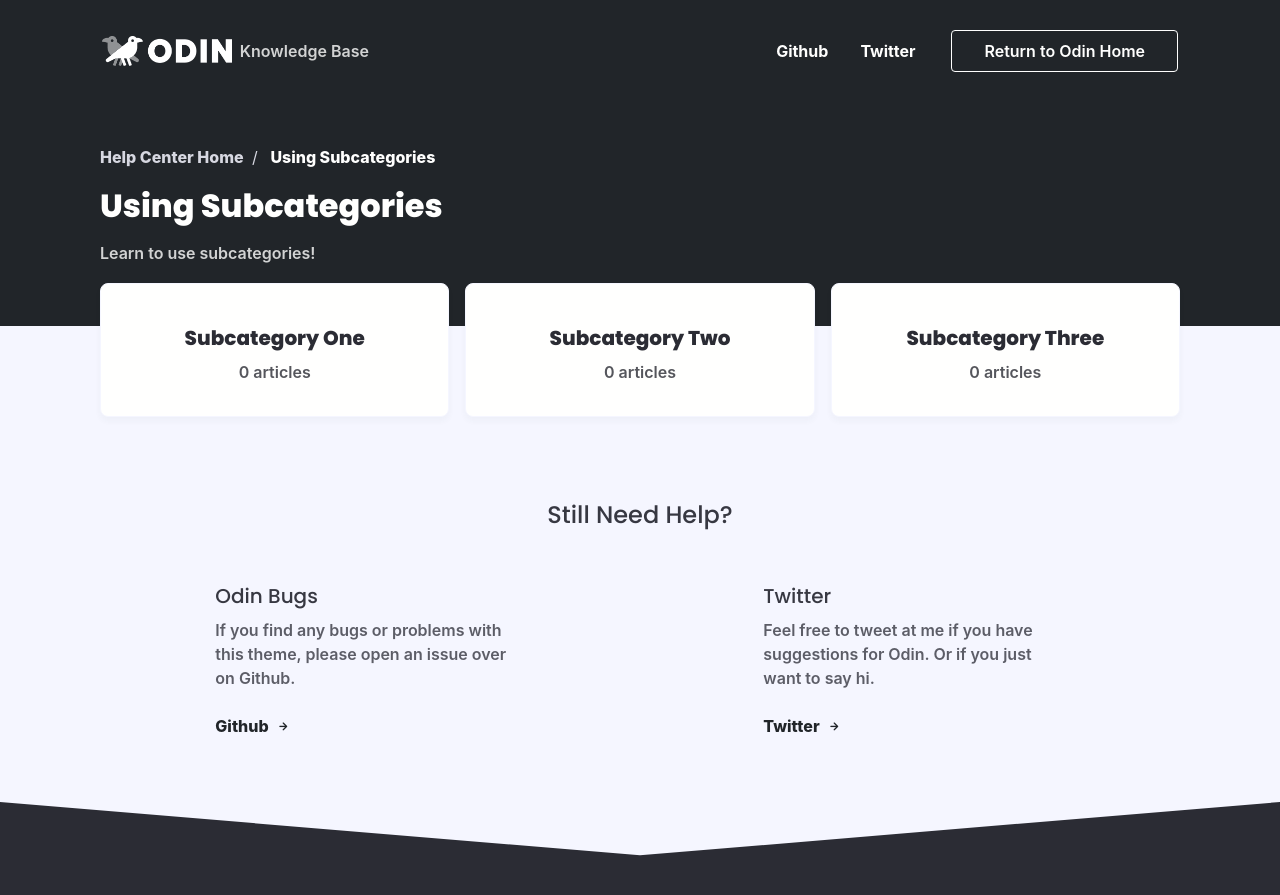
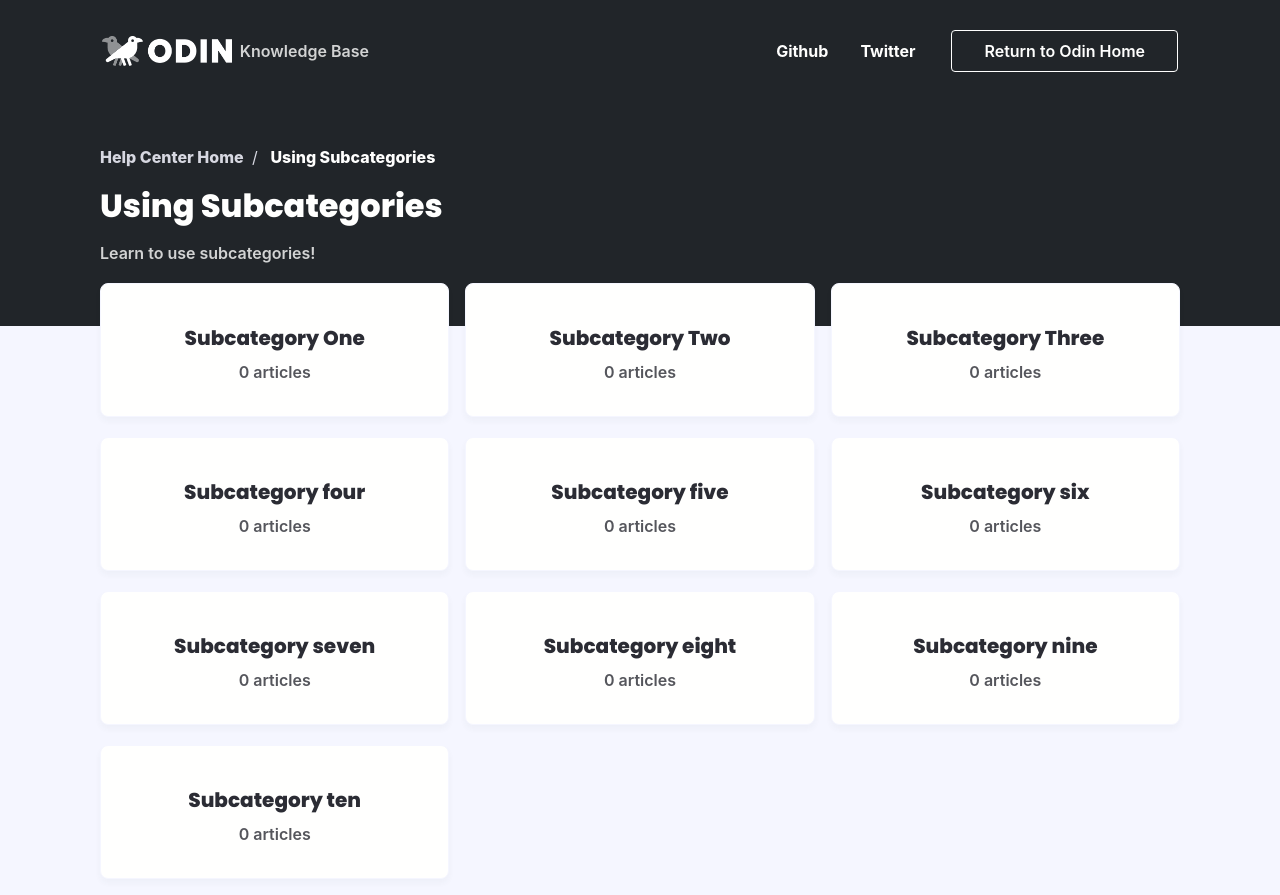
Before and after one commit to nguyenquy0710/nguyenquy0710.github.io, a Jekyll site: the page built from using-subcategories.html, in a window 1280 px wide and 900 px high. Shown: the top 895 px of the window. Built offline with Jekyll 4.4.1, drawn with Linux system fonts in a browser that asks for light colours; nearby versions of some CDN libraries; some web fonts are replaced; comment, search, counter and statistics services are not loaded; some of the changed lines change nothing that is shown.

Commit message:
update data

```diff
--- a/_data/subcategory_list.yml
+++ b/_data/subcategory_list.yml
@@ -1,5 +1,4 @@
 #Tihs file defines all categories that live within a parent category
-
 
 subcategory-one:
   name: Subcategory One
@@ -16,3 +15,38 @@ subcategory-three:
   parent-category: using-subcategories
   parent-category-name: Using Subcategories
   description: This is your third subcategory!
+subcategory-four:
+  name: Subcategory four
+  parent-category: using-subcategories
+  parent-category-name: Using Subcategories
+  description: This is your third subcategory!
+subcategory-five:
+  name: Subcategory five
+  parent-category: using-subcategories
+  parent-category-name: Using Subcategories
+  description: This is your third subcategory!
+subcategory-six:
+  name: Subcategory six
+  parent-category: using-subcategories
+  parent-category-name: Using Subcategories
+  description: This is your third subcategory!
+subcategory-seven:
+  name: Subcategory seven
+  parent-category: using-subcategories
+  parent-category-name: Using Subcategories
+  description: This is your third subcategory!
+subcategory-eight:
+  name: Subcategory eight
+  parent-category: using-subcategories
+  parent-category-name: Using Subcategories
+  description: This is your third subcategory!
+subcategory-nine:
+  name: Subcategory nine
+  parent-category: using-subcategories
+  parent-category-name: Using Subcategories
+  description: This is your third subcategory!
+subcategory-ten:
+  name: Subcategory ten
+  parent-category: using-subcategories
+  parent-category-name: Using Subcategories
+  description: This is your third subcategory!
```
